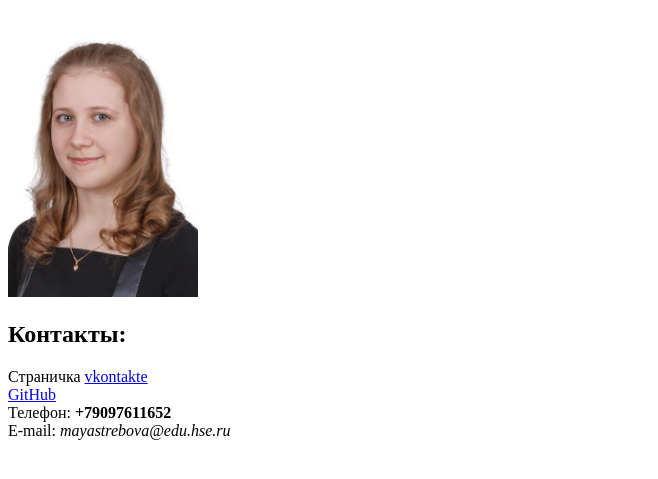
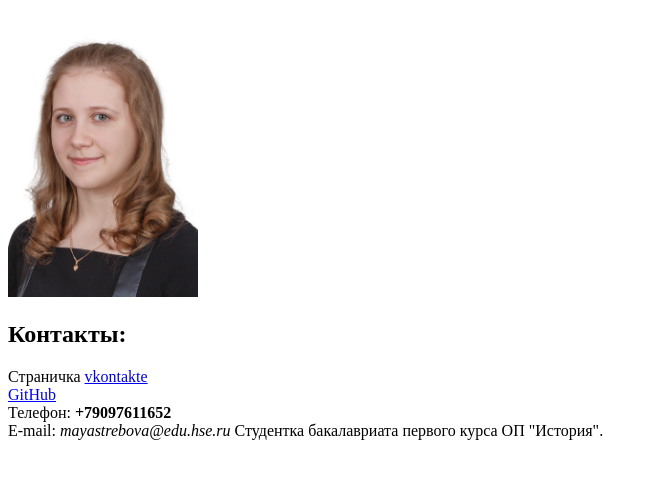
Before and after one commit to marieyastrebova/marieyastrebova.github.io, a plain HTML site: page index.html in a window 1280 px wide. Shown: the part 61-540 px from the top of the page, without its empty margins (0-658 px from the left). Drawn offline with Linux system fonts and the light colour scheme.

Commit message:
Update index.html

```diff
--- a/index.html
+++ b/index.html
@@ -18,3 +18,4 @@
       E-mail: <i>mayastrebova@edu.hse.ru</i>
     </body>
   </html>
+Студентка бакалавриата первого курса ОП "История".
```
